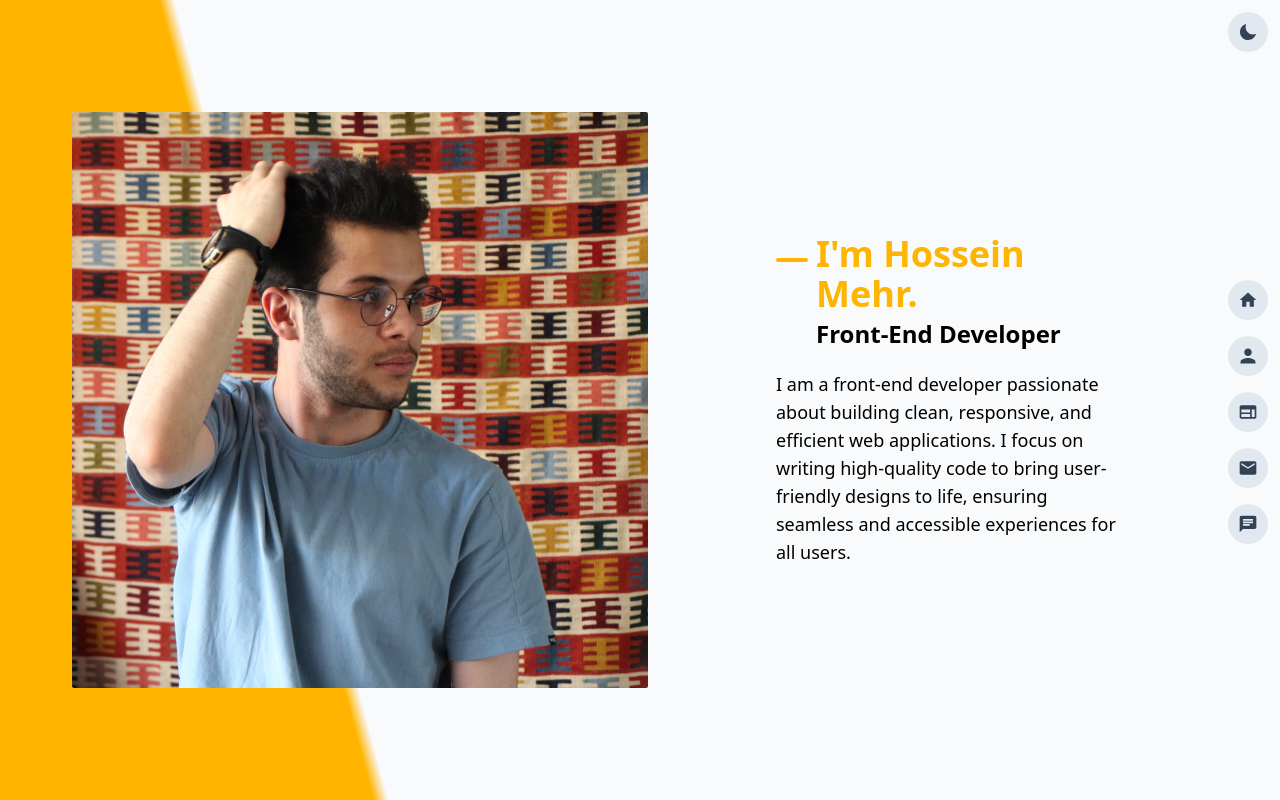
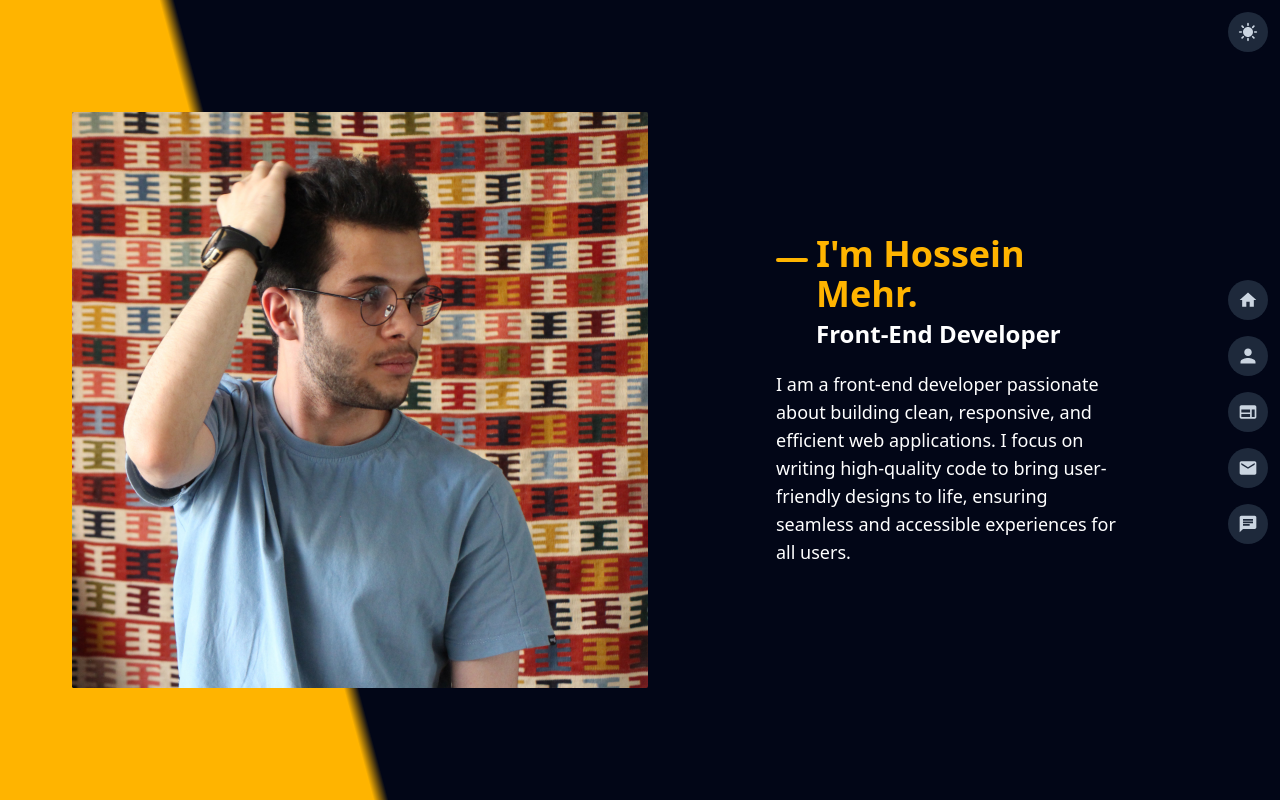
Before and after one commit to Itshossein128/personal-website, a Next.js app: page / in a window 1280 px wide. Built offline with nearby package versions, Linux system fonts and the light colour scheme.

Commit message:
set default theme dark

```diff
--- a/src/app/layout.tsx
+++ b/src/app/layout.tsx
@@ -38,7 +38,11 @@ export default function RootLayout({
       <body
         className={`${geistSans.variable} ${geistMono.variable} antialiased px-3 md:grid grid-cols-[60px,auto,60px] pb-16 md:pb-0 bg-slate-50 dark:bg-slate-950`}
       >
-        <ThemeProvider attribute={"class"} disableTransitionOnChange>
+        <ThemeProvider
+          attribute={"class"}
+          defaultTheme="dark"
+          disableTransitionOnChange
+        >
           <div className="container mx-auto col-start-2 col-end-3">
             {children}
           </div>
```
